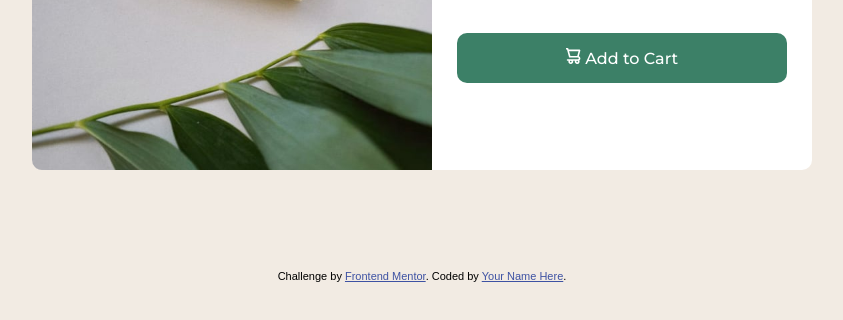
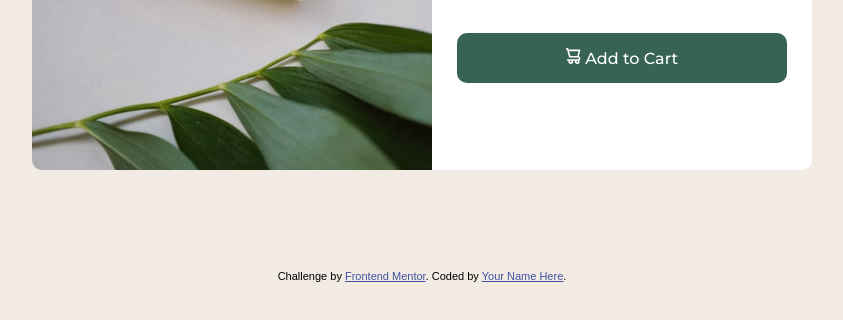
Before and after one commit to janselroa/Product-preview-card-component, a plain HTML site: page index.html in a window 1280 px wide. In both pictures the pointer is over the button "Add to Cart". Shown: the part 430-750 px from the top of the page, without its empty margins (218-1061 px from the left). Drawn offline with Linux system fonts and the light colour scheme.

Commit message:
first commit

```diff
--- a/styles.css
+++ b/styles.css
@@ -51,7 +51,10 @@ body{
 .card__price--last{
 	text-decoration: line-through;
 }
-
+.card__button:hover{
+	background-color: hsl(158, 30%, 30%);
+	cursor: pointer;
+}
 @media screen and (max-width: 700px){
 	.card__image{
 		border-radius: 10px 10px 0px 0px;
```
Also changed, not shown: preview.PNG (added), preview2.PNG (added), 1 other file.
